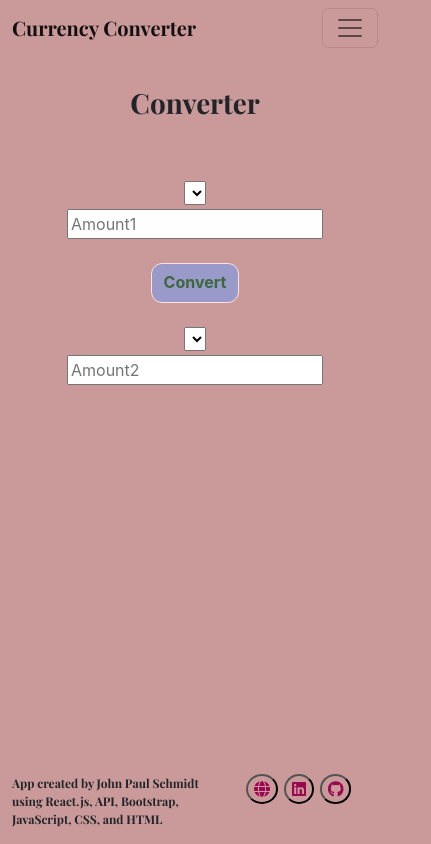
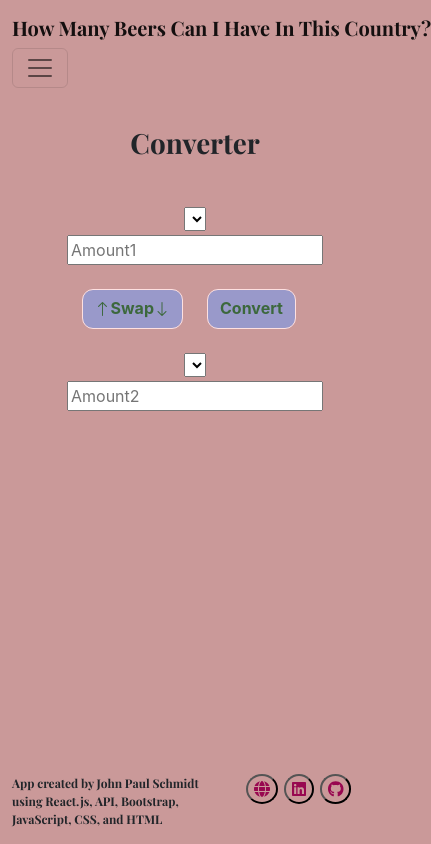
Before and after one commit to ZioXerXes/Currency-Converter, a React (Create React App) app: page / in a window 390 px wide. Shown: the whole page, 431 px wide, since content can reach past the window. Built offline with nearby package versions, Linux system fonts and the light colour scheme; no server answers.

Commit message:
Ok, now I think I'm finished.

```diff
--- a/src/App.css
+++ b/src/App.css
@@ -1,4 +1,12 @@
 @media all and (min-width: 0) {
+  .button-right {
+    justify-content: flex-start;
+  }
+
+  .button-left {
+    justify-content: flex-end;
+  }
+
   .dad-box {
     display: flex;
     justify-content: center;
@@ -38,6 +46,16 @@
     display: flex;
     justify-content: flex-end;
   }
+
+  .button-right {
+    display: flex;
+    justify-content: center;
+    align-items: flex-end;  }
+
+  .button-left {
+    display: flex;
+    justify-content: center;
+    align-items: flex-end;  }
 
   #message, .disappear {
     display: block;
--- a/src/Converter.js
+++ b/src/Converter.js
@@ -10,14 +10,18 @@ const Converter = () => {
     Convert(val1, val2, amt1)
   }
 
+  const swapEm = () => {
+    const curr1 = document.querySelector('#selector1').selectedIndex;
+    const curr2 = document.querySelector('#selector2').selectedIndex;
+    document.getElementById('selector2').selectedIndex = curr1;
+    document.getElementById('selector1').selectedIndex = curr2;
+    handleClick();
+  }
+
   return (
     <div className="container mt-3">
       <h1 className="text-center">Converter</h1>
-      <div className="row mt-3">
-        <div className="dad-box col-6 mt-3 mb-3">
-          <p className="d-none d-sm-block mb-0">Convert From...</p>
-        </div>
-        <div className="col-6"></div>
+      <div className="row mt-5">
         <div className="dad-box col-xs-12 col-md-6">
           <form id="currency1">
             <select id="selector1">
@@ -30,10 +34,10 @@ const Converter = () => {
       </div>
 
       <div className="row my-4">
-        <div className="dad-box align-bottom col-6 mb-0">
-          <p className="mb-0 disappear">to...</p>
+        <div className="button-left d-flex align-bottom col-6 mb-0">
+          <button className="button-45" onClick={swapEm}><i className="bi bi-arrow-up"></i>Swap<i className="bi bi-arrow-down"></i></button>
         </div>
-        <div className="dad-box col-xs-12 col-md-6">
+        <div className="button-right col-6">
           <button className="button-45" id="switcheroo" onClick={handleClick}>Convert</button>
         </div>
       </div>
--- a/src/Template.js
+++ b/src/Template.js
@@ -10,7 +10,7 @@ const Navbar = () => {
     <div>
       <nav className="navbar navbar-expand-lg bg-body-tertiary">
         <div className="container-fluid">
-          <a className="navbar-brand" href="#">Currency Converter</a>
+          <a className="navbar-brand" href="#">How Many Beers Can I Have In This Country?</a>
           <button className="navbar-toggler" type="button" data-bs-toggle="collapse" data-bs-target="#navbarSupportedContent" aria-controls="navbarSupportedContent" aria-expanded="false" aria-label="Toggle navigation">
             <span className="navbar-toggler-icon"></span>
           </button>
```
